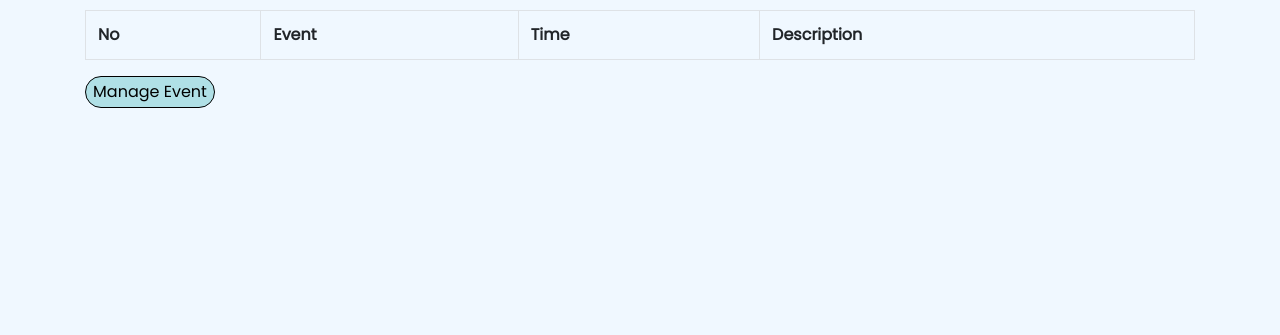
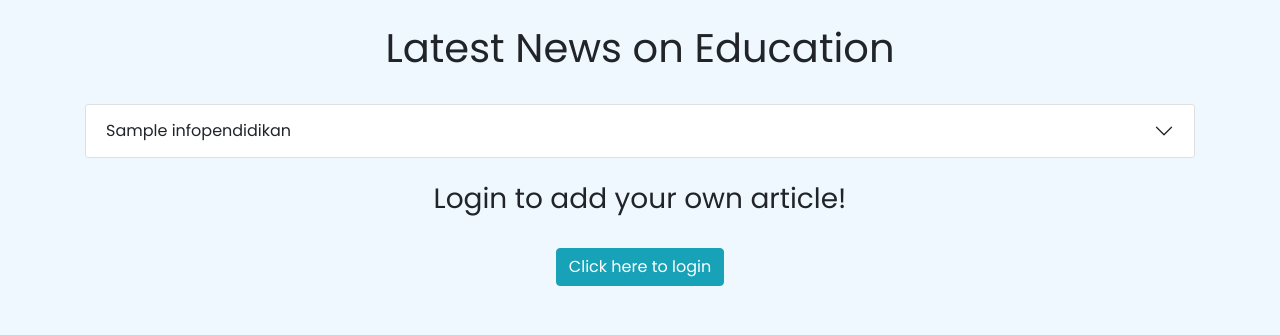
Before and after one commit to sandraharlim/PBP-Course-PBP, a Django app: page /info-pendidikan/ in a window 1280 px wide. Shown: the part 71-406 px from the top of the page. Run offline with Django 3.2, Linux system fonts and the light colour scheme; tables that the repository leaves empty hold one stand-in row (values such as "Sample post"); lists and menus that the app fills with data are empty; some libraries are stand-ins or nearby versions.

Commit message:
info pendidikan

```diff
--- a/info_pendidikan/models.py
+++ b/info_pendidikan/models.py
@@ -4,7 +4,7 @@
 class InfoPendidikan(models.Model):
     title = models.CharField(max_length=100)
     description = models.TextField()
-    is_completed = models.BooleanField(default=False)
+    # is_completed = models.BooleanField(default=False)
 
     def __str__(self):
         return self.title
--- /dev/null
+++ b/info_pendidikan/templates/info_pendidikan.html
@@ -0,0 +1,91 @@
+{% extends 'base.html' %}
+{% load static %}
+<!-- 158cdc736b1e483cae554052bc307b8b -->
+'https://newsapi.org/v2/top-headlines?country=id&category=science&apiKey=158cdc736b1e483cae554052bc307b8b'
+
+{% block meta %}
+
+<title>Recently on Education</title>
+
+<script src="https://ajax.googleapis.com/ajax/libs/jquery/3.6.0/jquery.min.js"></script>
+{% endblock meta %}
+
+{% block content %}
+<div class="container text-center justify-content-center align-items-center">
+    <br>
+    <h1>Latest News on Education</h1>
+    <br>
+
+    <div class="accordion" id="accordionExample">
+        {% for item in items %}
+        <div class="accordion-item">
+            <h2 class="accordion-header" id="headingItem{{ item.pk }}">
+                <button class="accordion-button collapsed" type="button" data-bs-toggle="collapse"
+                    data-bs-target="#collapseItem{{ item.pk }}" aria-expanded="false" aria-controls="collapseItem{{ item.pk }}">
+                    {{ item.title }}
+                </button>
+            </h2>
+            <div id="collapseItem{{ item.pk }}" class="accordion-collapse collapse" aria-labelledby="headingItem{{ item.pk }}"
+                data-bs-parent="#accordionExample">
+                <div class="accordion-body">
+                    {{ item.description }}
+                </div>
+            </div>
+        </div>
+        {% endfor %}
+    </div>
+    <br>
+
+{% if user.is_authenticated %}
+    <h3>Write your own article</h3>
+    <form action="" method="POST">
+        {% csrf_token %}
+        {% for field in form %}
+        <div style="margin-top: 20px;">{{field.label_tag}}</div>
+        <div>{{field}}</div>
+
+        {% endfor %}
+        <!-- <table>
+            {{ form.as_table }}
+        </table> -->
+        <br>
+        <button class="btn btn-info" style="margin-bottom: 50px;">Submit</button>
+    </form>
+</div>
+{% else %}
+<h3>Login to add your own article!</h3><br>
+<a href="/login" class="btn btn-info" style="margin-bottom: 50px;">Click here to login<br></a>
+{% endif %}
+
+<script type="text/javascript">
+    $(document).ready(function () {
+        $.ajax({
+            url: "https://gnews.io/api/v4/search?q=education&token=00782ad6f72555e93da9690713632140&lang=en",
+            success: function (results) {
+                results.articles.map((article, index) => {
+                    console.log(index);
+                    $(".accordion").append(`
+                    <div class="accordion-item">
+                        <h2 class="accordion-header" id="heading${index}">
+                            <button class="accordion-button collapsed" type="button" data-bs-toggle="collapse"
+                                data-bs-target="#collapse${index}" aria-expanded="false" aria-controls="collapse${index}">
+                                ${article.title}
+                            </button>
+                        </h2>
+                        <div id="collapse${index}" class="accordion-collapse collapse" aria-labelledby="heading${index}"
+                            data-bs-parent="#accordionExample">
+                            <div class="accordion-body">
+                                ${article.description}
+                                <br>
+                                <a href="${article.url}">
+                                <button class="btn btn-info">More</button>
+                                </a>
+                            </div>
+                        </div>
+                    </div>`);
+                });
+            },
+        });
+    });
+</script>
+{% endblock content %}
--- a/info_pendidikan/urls.py
+++ b/info_pendidikan/urls.py
@@ -1,6 +1,5 @@
 from django.urls import path
 from .views import info_pendidikan
-# from .views import covid_data, search
 
 urlpatterns = [
     path('', info_pendidikan, name='info_pendidikan'),
--- a/info_pendidikan/views.py
+++ b/info_pendidikan/views.py
@@ -3,8 +3,6 @@
 from django.http.response import HttpResponse
 from .models import InfoPendidikan
 from .forms import infoForm
-
-# Create your views here.
 
 def info_pendidikan(request):
     items = InfoPendidikan.objects.all()
@@ -20,4 +18,4 @@
         'form':form,
         'items':items,
         }
-    return render(request, 'index.html', context)
+    return render(request, 'info_pendidikan.html', context)
--- a/templates/base.html
+++ b/templates/base.html
@@ -50,9 +50,9 @@
               Modules
             </a>
             <div class="dropdown-menu" aria-labelledby="navbarDropdownMenuLink">
-              <a class="dropdown-item" href="/susun-jadwal-matkul/" style="color: black;">SusunJadwal</a>
+              <a class="dropdown-item" href="" style="color: black;">SusunJadwal</a>
               <a class="dropdown-item" href="/to-do-list" style="color: black;">To-Do List</a>
-              <a class="dropdown-item" href="/" style="color: black;">Recently on Education</a>
+              <a class="dropdown-item" href="/info-pendidikan" style="color: black;">Recently on Education</a>
               <a class="dropdown-item" href="/add-forum/" style="color: black;">Pandemic Forum</a>
               <a class="dropdown-item" href="" style="color: black;">QuizOfPandemic</a>
               <a class="dropdown-item" href="/covid-data/" style="color: black;">COVID19 Data</a>
```
Also changed, not shown: info_pendidikan/templates/index.html (deleted, +0 -138 lines), info_pendidikan/templates/index.js (deleted, +0 -29 lines), info_pendidikan/migrations/0002_remove_infopendidikan_is_completed.py (added).
